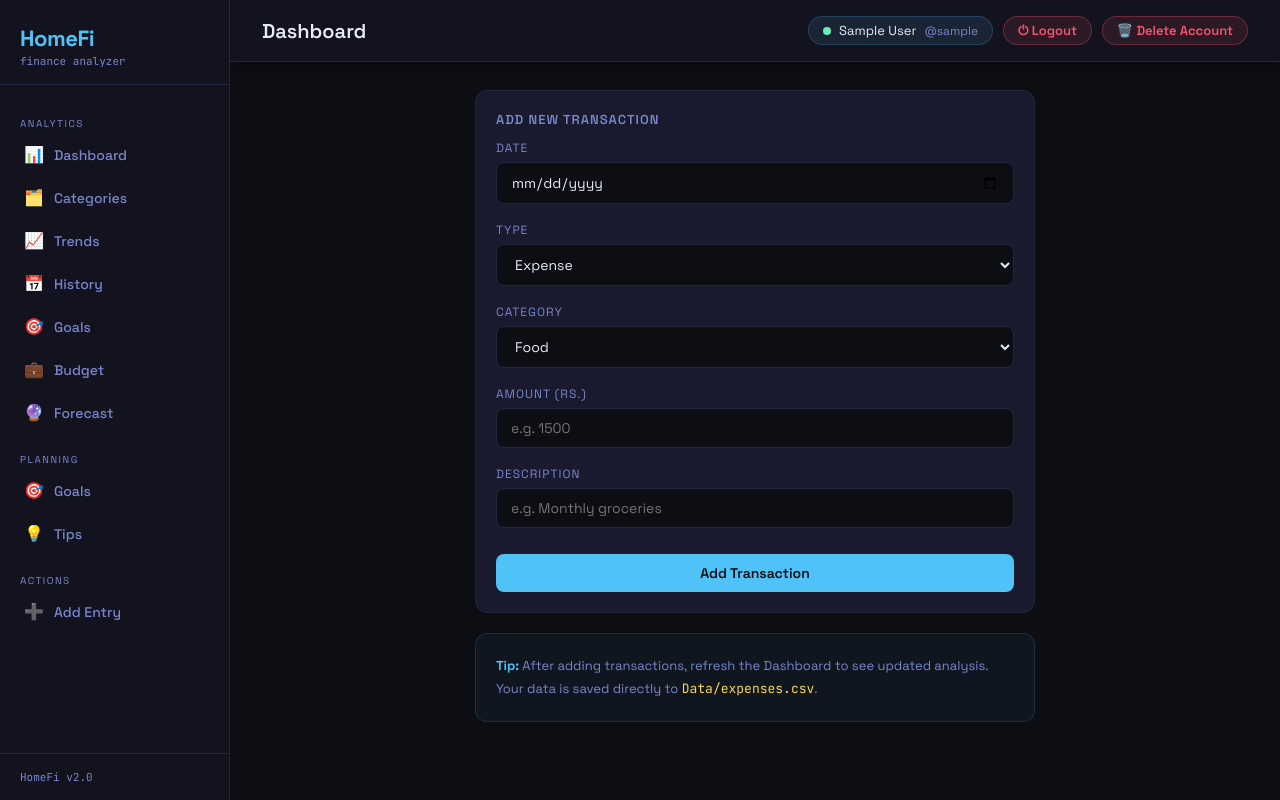
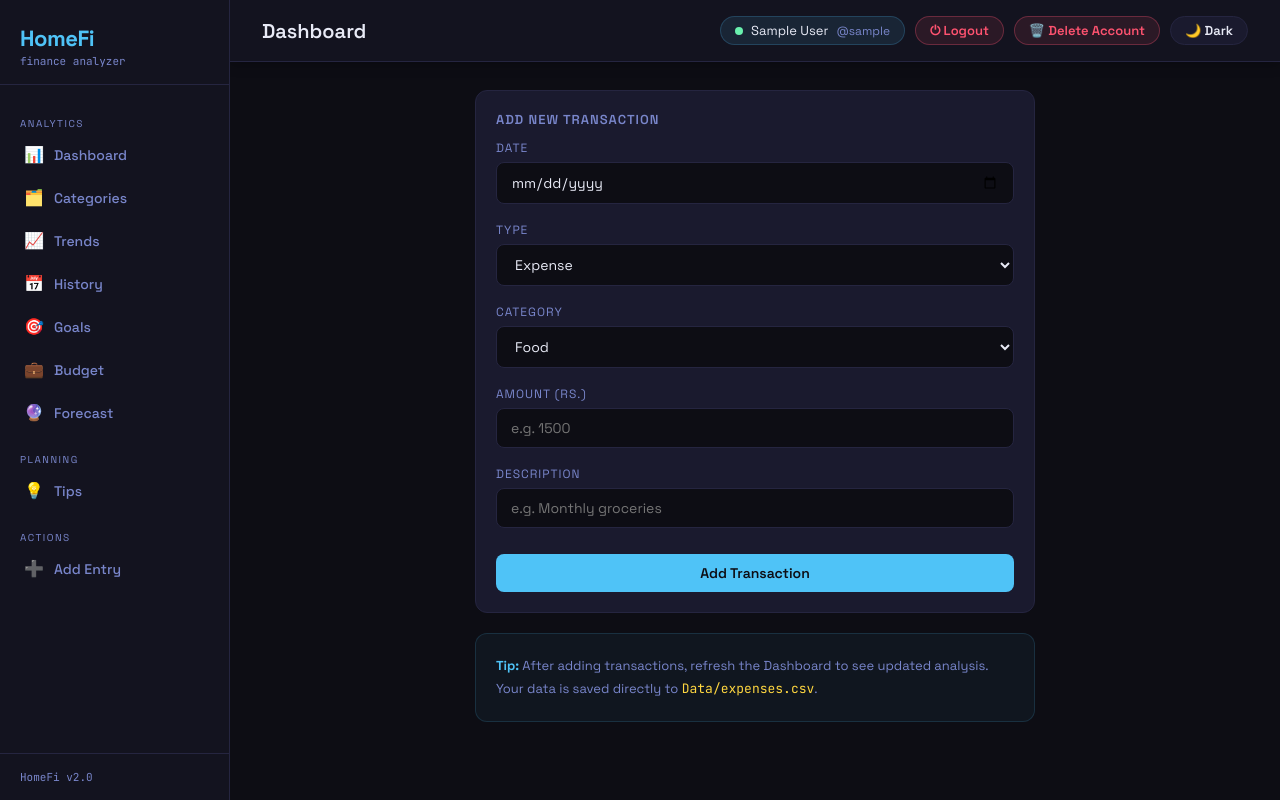
Before and after one commit to karan127-prog/HomeFi-web, a Flask app: page /add in a window 1280 px wide. Run offline with Flask 3, Linux system fonts and the light colour scheme; the visitor is signed in with stand-in values (Sample User, id 1).

Commit message:
Add theme toggle, fix duplicate goals link and script

```diff
--- a/templates/base.html
+++ b/templates/base.html
@@ -1,5 +1,5 @@
 <!DOCTYPE html>
-<html lang="en">
+<html lang="en" data-theme="dark">
 <head>
   <meta charset="UTF-8"/>
   <meta name="viewport" content="width=device-width, initial-scale=1.0"/>
@@ -8,6 +8,11 @@
   <link href="https://fonts.googleapis.com/css2?family=Space+Grotesk:wght@300;400;500;600;700&family=JetBrains+Mono:wght@400;600&display=swap" rel="stylesheet"/>
   <link rel="stylesheet" href="{{ url_for('static', filename='style.css') }}"/>  <style>
     :root {
+      --sidebar-w: 230px;
+      --radius:   12px;
+    }
+
+    [data-theme="dark"] {
       --bg:       #0d0d14;
       --surface:  #13131f;
       --card:     #1a1a2e;
@@ -19,9 +24,23 @@
       --purple:   #b388ff;
       --text:     #e8eaf6;
       --muted:    #7986cb;
-      --sidebar-w: 230px;
-      --radius:   12px;
     }
+
+    [data-theme="light"] {
+      --bg:       #f4f6fb;
+      --surface:  #ffffff;
+      --card:     #ffffff;
+      --border:   #e1e5ee;
+      --accent:   #0288d1;
+      --green:    #2e7d32;
+      --red:      #c62828;
+      --yellow:   #f9a825;
+      --purple:   #6a1b9a;
+      --text:     #1a1a2e;
+      --muted:    #6b7494;
+    }
+
+    body { transition: background 0.2s ease, color 0.2s ease; }
 
     * { margin:0; padding:0; box-sizing:border-box; }
 
@@ -375,7 +394,6 @@
     <a href="/forecast"       class="nav-link {% if page=='forecast'        %}active{% endif %}"><span class="icon">🔮</span> Forecast</a>
 
     <div class="nav-label" style="margin-top:12px">Planning</div>
-    <a href="/goals"          class="nav-link {% if page=='goals'           %}active{% endif %}"><span class="icon">🎯</span> Goals</a>
     <a href="/recommendations"class="nav-link {% if page=='recommendations' %}active{% endif %}"><span class="icon">💡</span> Tips</a>
 
     <div class="nav-label" style="margin-top:12px">Actions</div>
@@ -392,8 +410,8 @@
     <div style="display:flex; align-items:center; gap:10px;">
   <div style="background:rgba(79,195,247,0.1); border:1px solid rgba(79,195,247,0.2); border-radius:20px; padding:5px 14px; display:flex; align-items:center; gap:8px;">
     <div style="width:8px; height:8px; background:#69f0ae; border-radius:50%;"></div>
-    <span style="color:#e8eaf6; font-size:13px;">{{ session.get('name', '') }}</span>
-    <span style="color:#7986cb; font-size:12px;">@{{ session.get('username', '') }}</span>
+    <span style="color:var(--text); font-size:13px;">{{ session.get('name', '') }}</span>
+<span style="color:var(--muted); font-size:12px;">@{{ session.get('username', '') }}</span>
   </div>
   <a href="/logout" style="background:rgba(255,83,112,0.1); border:1px solid rgba(255,83,112,0.3); border-radius:20px; padding:5px 14px; color:#ff5370; font-size:13px; text-decoration:none; font-weight:600;">
     ⏻ Logout
@@ -403,6 +421,9 @@
    style="background:rgba(255,83,112,0.1); border:1px solid rgba(255,83,112,0.3); border-radius:20px; padding:5px 14px; color:#ff5370; font-size:13px; text-decoration:none; font-weight:600;">
   🗑️ Delete Account
 </a>
+<button id="themeToggle" onclick="toggleTheme()" style="background:var(--card); border:1px solid var(--border); border-radius:20px; padding:5px 14px; color:var(--text); font-size:13px; cursor:pointer; font-family:'Space Grotesk',sans-serif; font-weight:600;">
+    <span id="themeIcon">🌙</span> <span id="themeLabel">Dark</span>
+  </button>
 </div>
   </div>
 
@@ -412,5 +433,33 @@
 </div>
 
   <script src="{{ url_for('static', filename='charts.js') }}"></script>
+<script>
+  function applyTheme(theme) {
+    document.documentElement.setAttribute('data-theme', theme);
+    const icon = document.getElementById('themeIcon');
+    const label = document.getElementById('themeLabel');
+    if (icon && label) {
+      if (theme === 'light') {
+        icon.textContent = '☀️';
+        label.textContent = 'Light';
+      } else {
+        icon.textContent = '🌙';
+        label.textContent = 'Dark';
+      }
+    }
+  }
+
+  function toggleTheme() {
+    const current = document.documentElement.getAttribute('data-theme');
+    const next = current === 'dark' ? 'light' : 'dark';
+    applyTheme(next);
+    localStorage.setItem('homefi-theme', next);
+  }
+
+  (function() {
+    const saved = localStorage.getItem('homefi-theme');
+    if (saved) applyTheme(saved);
+  })();
+</script>
 </body>
 </html>
```
